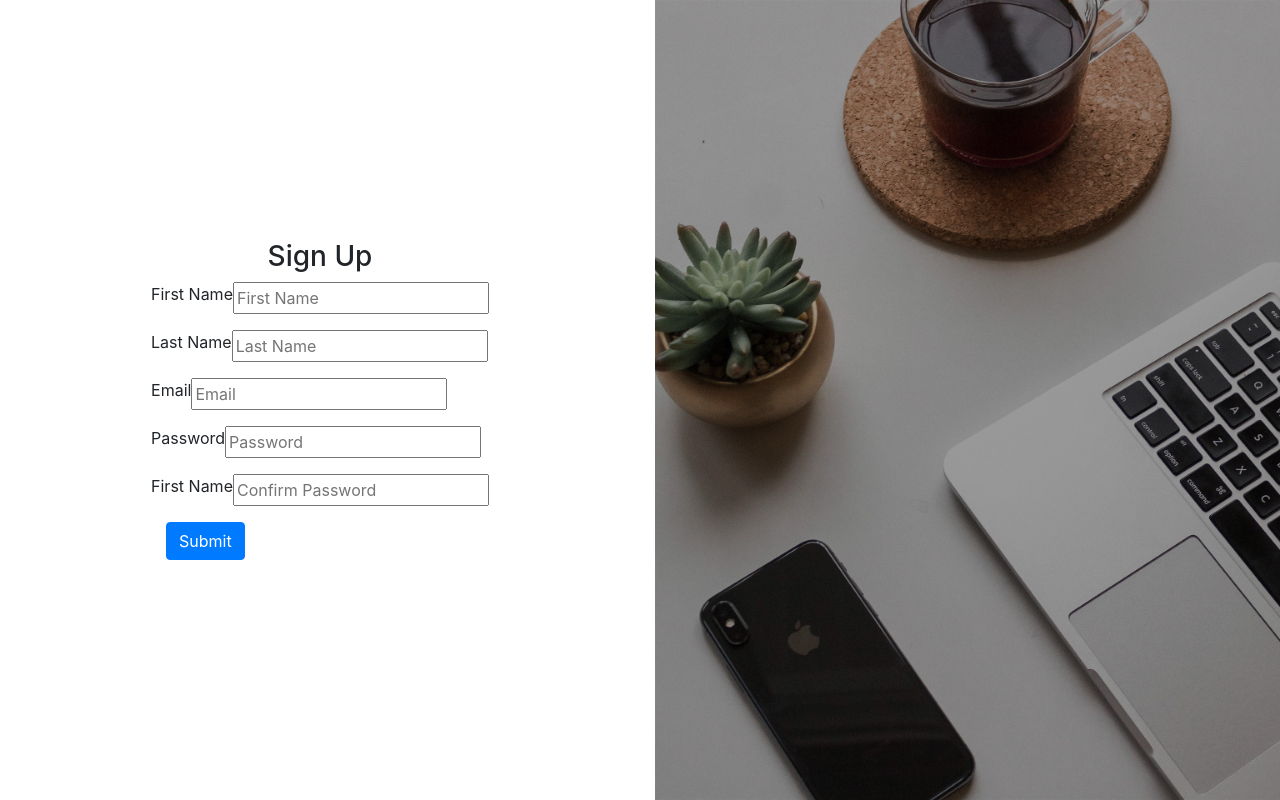
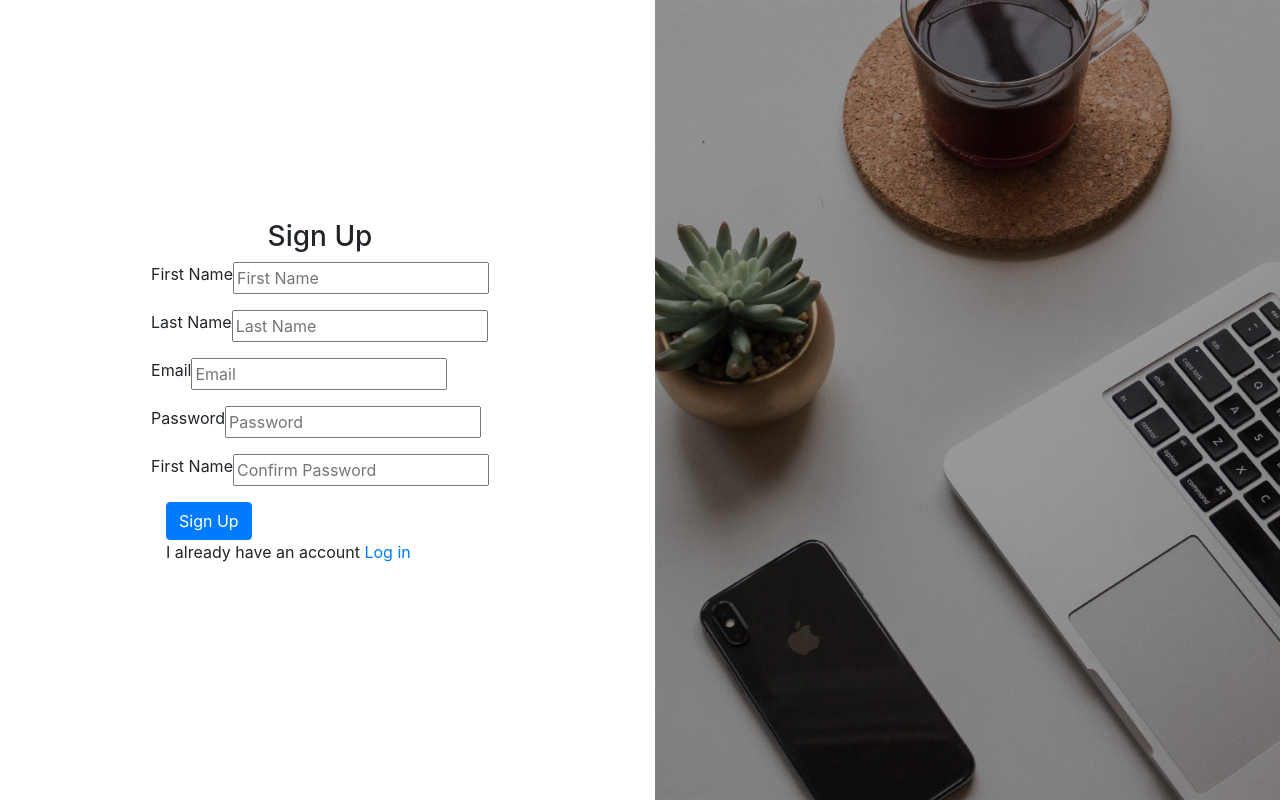
Before and after one commit to cnulla/InvoiceApp, a Django app: page /accounts/signup/ in a window 1280 px wide; the page is wider, and only the part inside the window is pictured. Run offline with Django 3.2, Linux system fonts and the light colour scheme; some libraries are stand-ins or nearby versions.

Commit message:
update html and add docstring

```diff
--- a/invoiceapp/accounts/models.py
+++ b/invoiceapp/accounts/models.py
@@ -89,6 +89,8 @@ class MyUser(AbstractBaseUser, PermissionsMixin):
 
 
 class TokenGenerator(models.Model):
+    """ Generate Token for the User Email
+    """
     user = models.ForeignKey(MyUser, on_delete=models.CASCADE)
     token = models.CharField(max_length=300)
     is_used = models.BooleanField(default=False)
--- a/invoiceapp/templates/accounts/signup.html
+++ b/invoiceapp/templates/accounts/signup.html
@@ -37,7 +37,8 @@
                     {{form.confirm_password}}
                     <div class="red">{{form.confirm_password.errors}}</div>
                 </div>
-                <button type="submit" class="btn btn-primary">Submit</button>
+                <button type="submit" class="btn btn-primary">Sign Up</button>
+                <p> I already have an account <a href="#"> Log in</a></p>
             </form>
         </div>
         <div class="col-lg-6">
```
